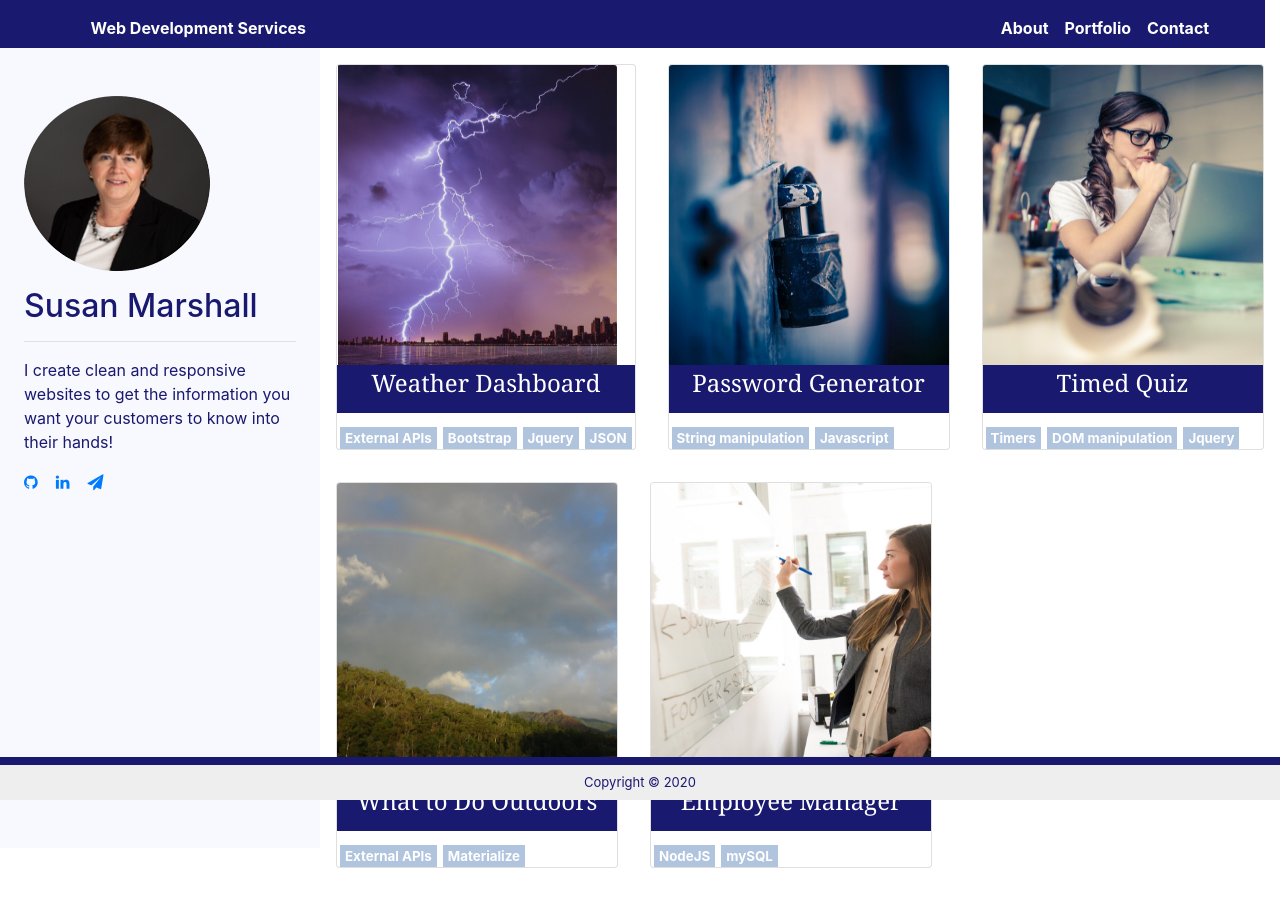
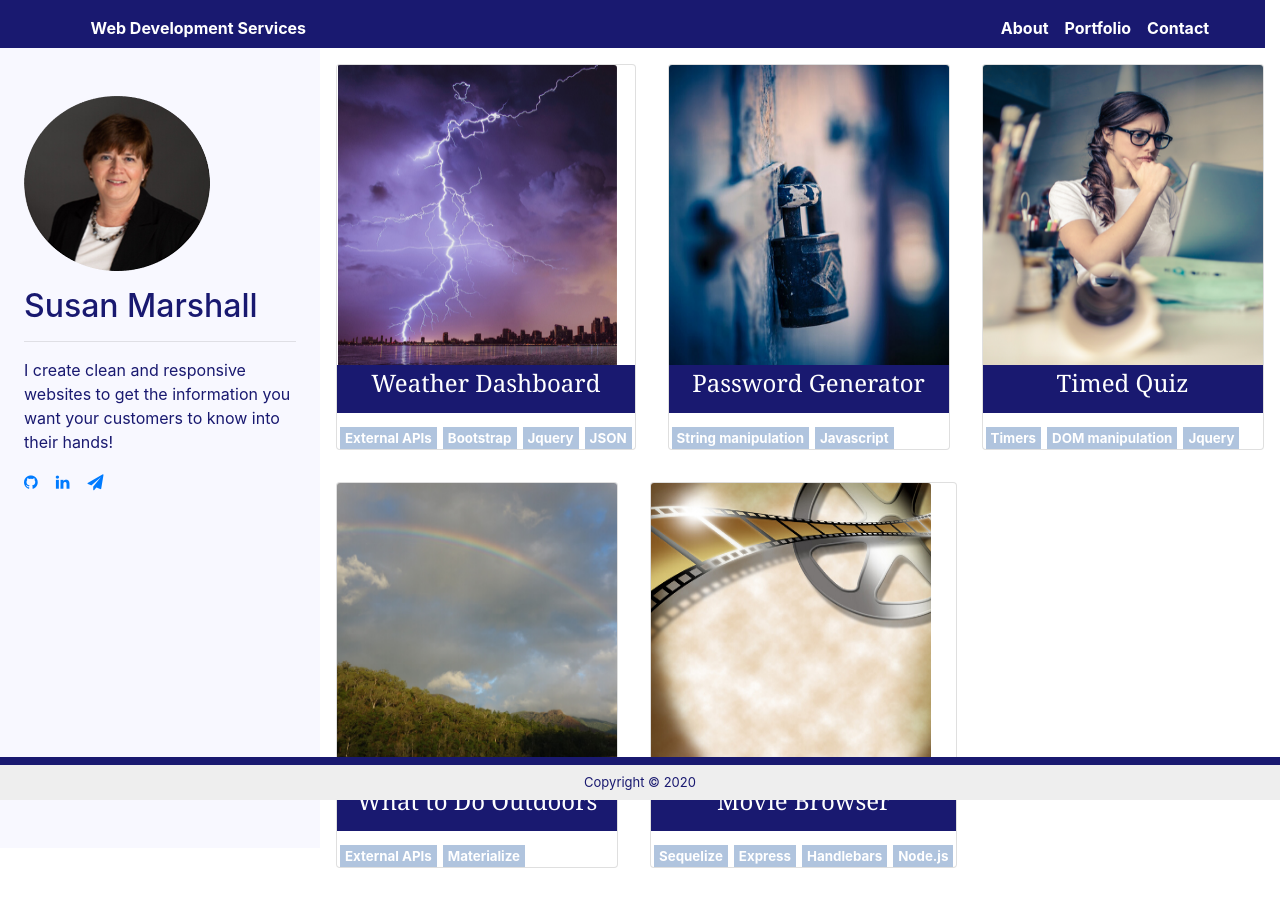
Before and after one commit to sjmarsnc/ProfileReact, a React (Create React App) app: page / in a window 1280 px wide. Shown: the top 898 px of the page. Built offline with nearby package versions, Linux system fonts and the light colour scheme.

Commit message:
cut projects down to 6, rename Card component to Project

```diff
--- a/src/components/Gallery.js
+++ b/src/components/Gallery.js
@@ -1,12 +1,12 @@
 import React from "react";
-import Card from "./Card";
+import Project from "./Project";
 // import projects from "../projects.json";
 
 const Gallery = ({ projects }) => {
   return (
     <div className="row">
       {projects.map((project, index) => {
-        return <Card index={index} {...project} />;
+        return <Project index={index} {...project} />;
       })}
     </div>
   );
--- a/src/components/Card.js
+++ b/src/components/Project.js
@@ -2,7 +2,7 @@ import React from "react";
 import Skill from "./Skill";
 import "./card.css";
 
-function Card(props) {
+function Project(props) {
   // console.log("PROPS in Card: ", props);
   return (
     <div
@@ -28,4 +28,4 @@ function Card(props) {
   );
 }
 
-export default Card;
+export default Project;
--- a/src/projects.json
+++ b/src/projects.json
@@ -28,13 +28,6 @@
     "tooltip": "Group project helping you find outdoor activities"
   },
   {
-    "name": "Employee Manager",
-    "img": "/assets/employee280x330.png",
-    "link": "https://github.com/sjmarsnc/EmployeeTracker",
-    "skills": ["NodeJS", "mySQL"],
-    "tooltip": "Line mode application to add, update, and delete departments, roles, employees"
-  },
-  {
     "name": "Movie Browser",
     "img": "/assets/movie280x330.png",
     "link": "https://whispering-dawn-54949.herokuapp.com/",
```
